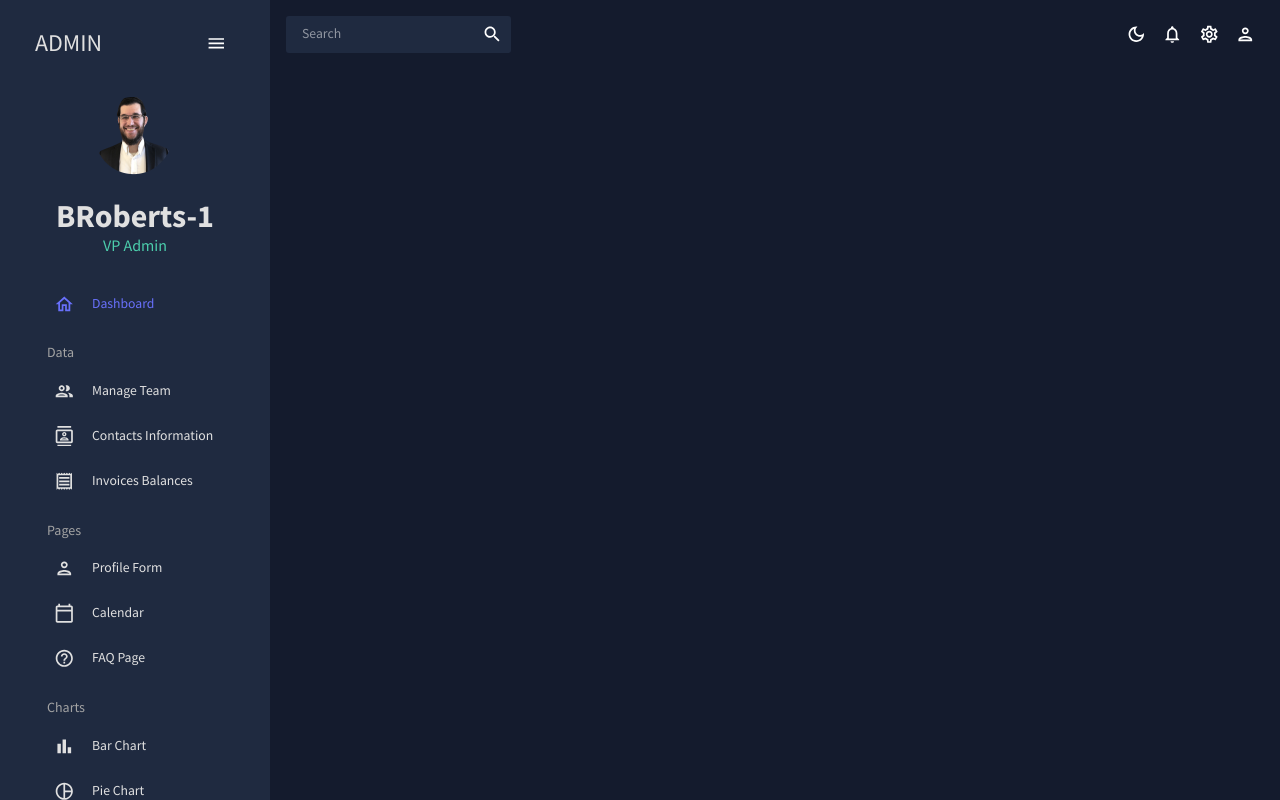
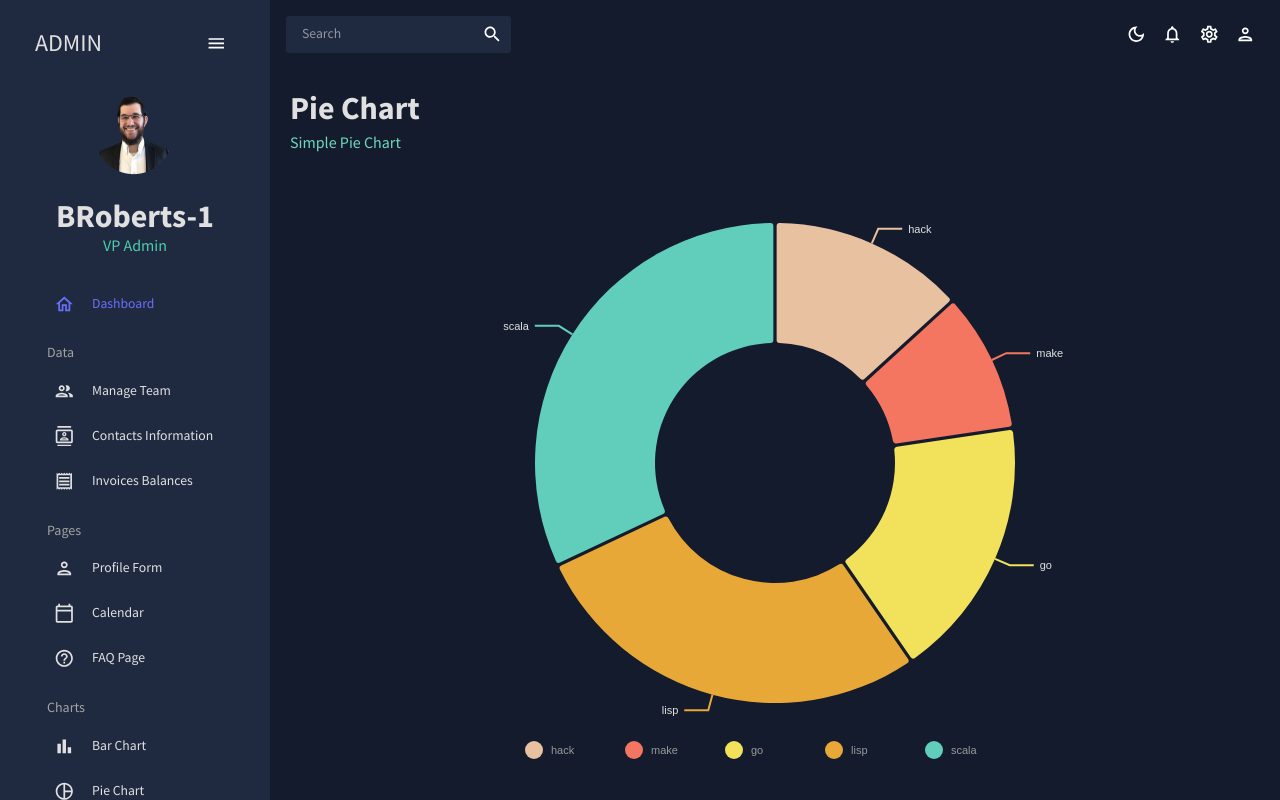
Before and after one commit to BRoberts-1/Dashboard, a React (Create React App) app: page /pie in a window 1280 px wide. Built offline with nearby package versions, Linux system fonts and the light colour scheme.

Commit message:
Piechart component

```diff
--- a/src/App.js
+++ b/src/App.js
@@ -14,8 +14,8 @@
 import Calendar from "./scenes/calendar";
 import FAQ from "./scenes/faq";
 import Bar from "./scenes/bar";
+import Pie from "./scenes/pie";
 // import Line from "./scenes/line";
-// import Pie from "./scenes/pie";
 // import Geography from "./scenes/geography";
 
 function App() {
@@ -36,7 +36,7 @@
               <Route path="/invoices" element={<Invoices />} />
               <Route path="/form" element={<Form />} />
               <Route path="/bar" element={<Bar />} />
-              {/* <Route path="/pie" element={<Pie />} /> */}
+              <Route path="/pie" element={<Pie />} />
               {/* <Route path="/line" element={<Line />} /> */}
               <Route path="/faq" element={<FAQ />} />
               <Route path="/calendar" element={<Calendar />} />
--- /dev/null
+++ b/src/components/PieChart.jsx
@@ -0,0 +1,109 @@
+import { ResponsivePie } from "@nivo/pie";
+import { tokens } from "../theme";
+import { useTheme } from "@mui/material";
+import { mockPieData as data } from "../data/mockData";
+
+const PieChart = () => {
+  const theme = useTheme();
+  const colors = tokens(theme.palette.mode);
+  return (
+    <ResponsivePie
+      data={data}
+      theme={{
+        axis: {
+          domain: {
+            line: {
+              stroke: colors.grey[100],
+            },
+          },
+          legend: {
+            text: {
+              fill: colors.grey[100],
+            },
+          },
+          ticks: {
+            line: {
+              stroke: colors.grey[100],
+              strokeWidth: 1,
+            },
+            text: {
+              fill: colors.grey[100],
+            },
+          },
+        },
+        legends: {
+          text: {
+            fill: colors.grey[100],
+          },
+        },
+      }}
+      margin={{ top: 40, right: 80, bottom: 80, left: 80 }}
+      innerRadius={0.5}
+      padAngle={0.7}
+      cornerRadius={3}
+      activeOuterRadiusOffset={8}
+      borderColor={{
+        from: "color",
+        modifiers: [["darker", 0.2]],
+      }}
+      arcLinkLabelsSkipAngle={10}
+      arcLinkLabelsTextColor={colors.grey[100]}
+      arcLinkLabelsThickness={2}
+      arcLinkLabelsColor={{ from: "color" }}
+      enableArcLabels={false}
+      arcLabelsRadiusOffset={0.4}
+      arcLabelsSkipAngle={7}
+      arcLabelsTextColor={{
+        from: "color",
+        modifiers: [["darker", 2]],
+      }}
+      defs={[
+        {
+          id: "dots",
+          type: "patternDots",
+          background: "inherit",
+          color: "rgba(255, 255, 255, 0.3)",
+          size: 4,
+          padding: 1,
+          stagger: true,
+        },
+        {
+          id: "lines",
+          type: "patternLines",
+          background: "inherit",
+          color: "rgba(255, 255, 255, 0.3)",
+          rotation: -45,
+          lineWidth: 6,
+          spacing: 10,
+        },
+      ]}
+      legends={[
+        {
+          anchor: "bottom",
+          direction: "row",
+          justify: false,
+          translateX: 0,
+          translateY: 56,
+          itemsSpacing: 0,
+          itemWidth: 100,
+          itemHeight: 18,
+          itemTextColor: "#999",
+          itemDirection: "left-to-right",
+          itemOpacity: 1,
+          symbolSize: 18,
+          symbolShape: "circle",
+          effects: [
+            {
+              on: "hover",
+              style: {
+                itemTextColor: "#000",
+              },
+            },
+          ],
+        },
+      ]}
+    />
+  );
+};
+
+export default PieChart;
--- /dev/null
+++ b/src/scenes/pie/index.jsx
@@ -0,0 +1,16 @@
+import { Box } from "@mui/material";
+import Header from "../../components/Header";
+import PieChart from "../../components/PieChart";
+
+const Pie = () => {
+  return (
+    <Box m="20px">
+      <Header title="Pie Chart" subtitle="Simple Pie Chart" />
+      <Box height="75vh">
+        <PieChart />
+      </Box>
+    </Box>
+  );
+};
+
+export default Pie;
```
